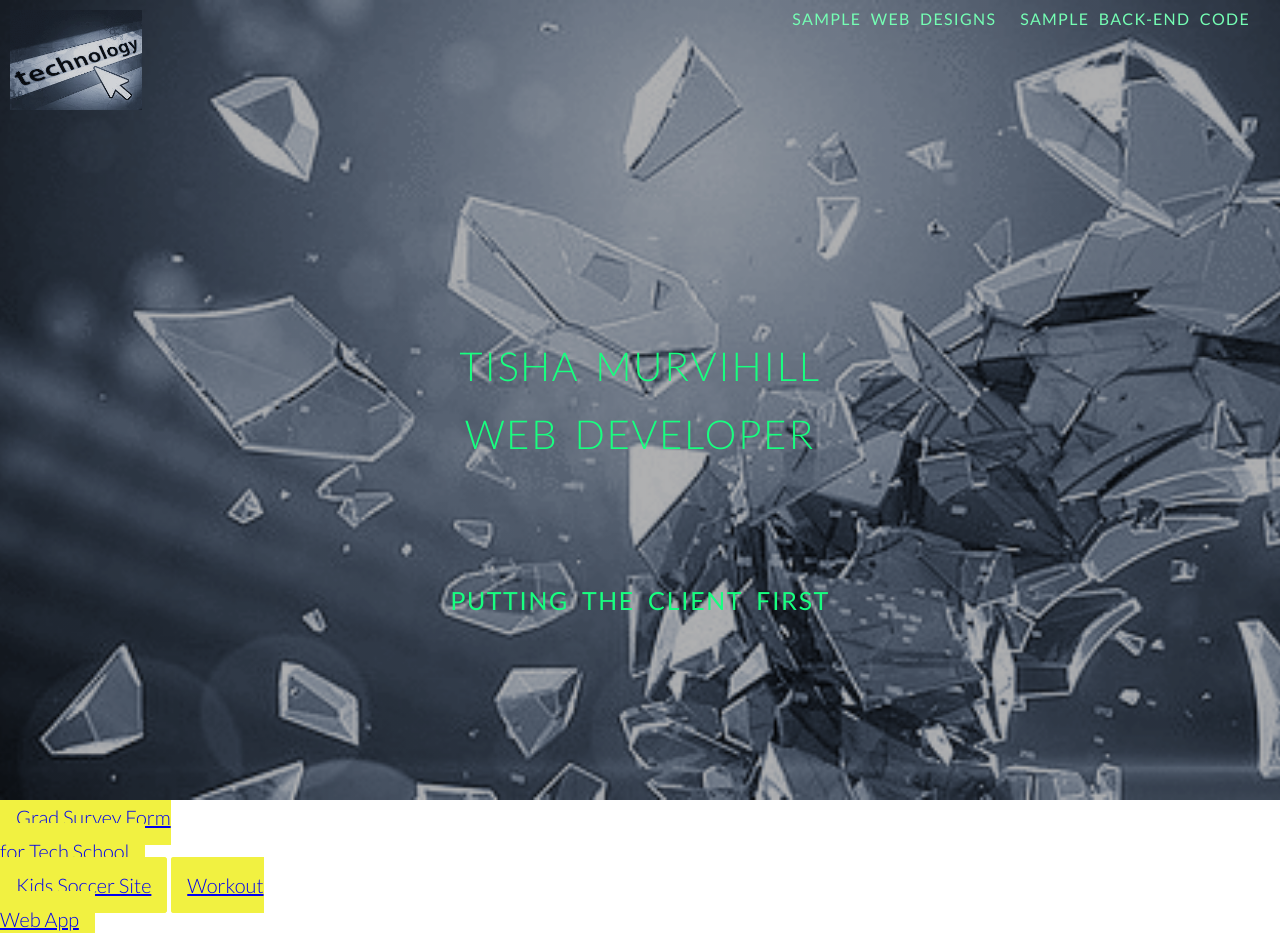
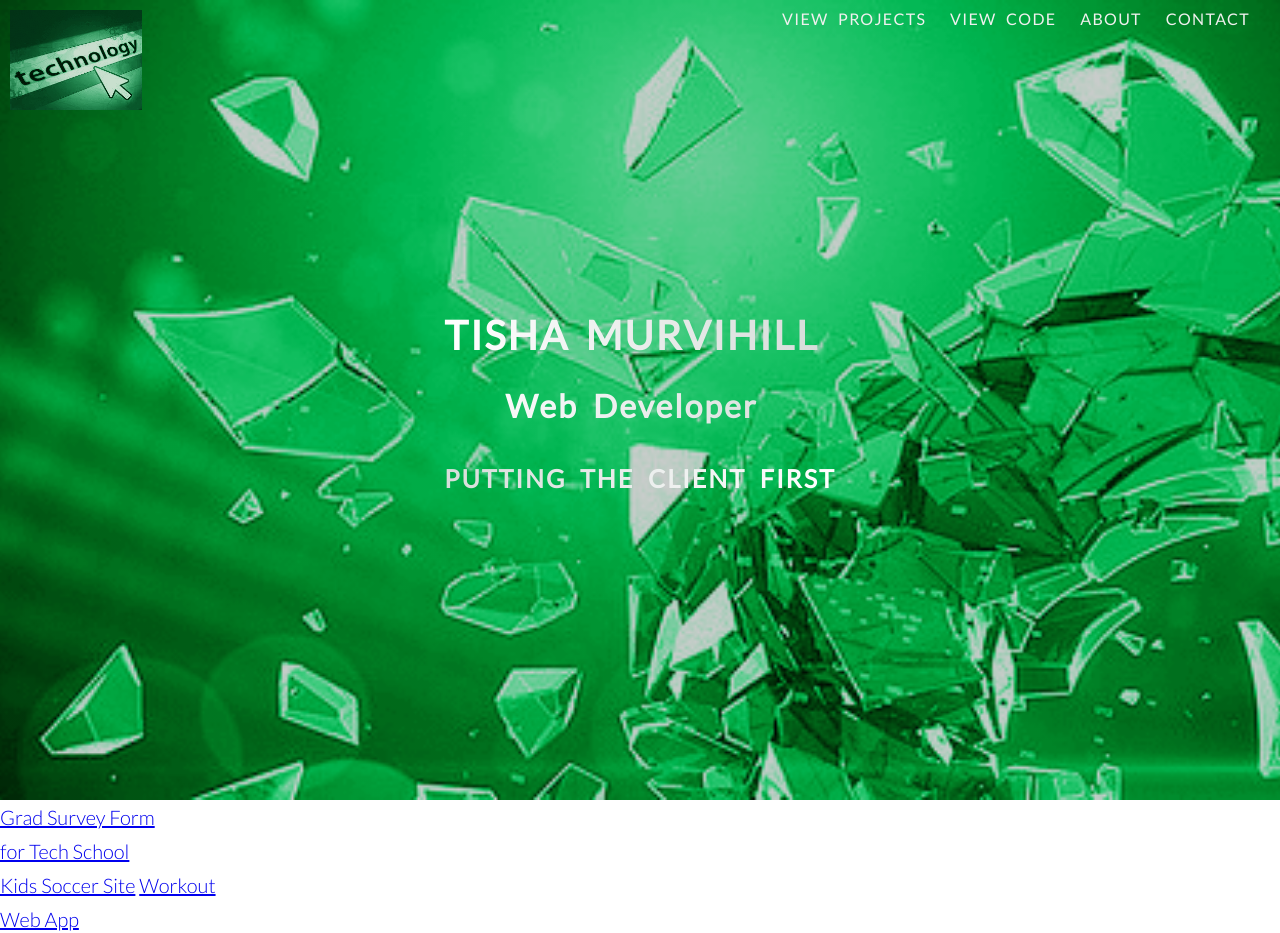
Before and after one commit to tmurvv/take2techsitesass, a website: page index.html in a window 1280 px wide. Shown: the top 933 px of the page. Drawn offline with nearby package versions, Linux system fonts and the light colour scheme.

Commit message:
Tuesday afternoon safety commit

```diff
--- a/index.html
+++ b/index.html
@@ -26,17 +26,25 @@
 
         <div class="header__topLineWrapper">
             <div class="header__logoBox">
-                <img src="img/logo.gif" alt="TechSchool Logo" class="header__logoBox--logo">
+                <img src="img/logoGreen.gif" alt="TechSchool Logo" class="header__logoBox--logo">
             </div>
 
             <div class="nav">
                 <div class="mainNav .js--main-nav">
                     <p class="nav__mainNav--mainNavItem">
-                        <a href="#sampleDevelopment">Sample Web Designs</a>
+                        <a href="#sampleDevelopment">View projects</a>
                     </p>
 
                     <p class="nav__mainNav--mainNavItem">
-                        <a href="#sampleBackendCode">Sample back-end code</a>
+                        <a href="#sampleBackendCode">View Code</a>
+                    </p>
+
+                    <p class="nav__mainNav--mainNavItem">
+                        <a href="#About">About</a>
+                    </p>
+
+                    <p class="nav__mainNav--mainNavItem">
+                        <a href="#Contact">Contact</a>
                     </p>
 
                 </div>
@@ -54,31 +62,32 @@
         <div class="header__heroBox">
             <div class="header__heroBox--mainHeading">
                 <h1 class="header__heroBox--mainHeadingText">Tisha Murvihill
-                    <br/>web developer</h1>
+                    <br/>
+                    <span "header__heroBox--mainHeadingTextLine2">Web Developer</span>
+                </h1>
             </div>
 
             <div class="header__heroBox--subTitle">
                 <h2 class="header__heroBox--subTitleText">Putting the client first</h2>
             </div>
         </div>
-
     </header>
 
-    <section class="projects">
-        <div class="tiles subgrid" id="sampleFrontEndProjects">
-            <a class="btn tile1" href="InnoGradSurvey/gradindex.html" target="_blank">Grad Survey Form
+    <section class="projectSection">
+        <div class="cardWrapper" id="projects">
+            <a class="cardWrapper__card cardWrapper__card--front" href="InnoGradSurvey/gradindex.html" target="_blank">Grad Survey Form
                 <br>for Tech School
                 <br>
             </a>
-            <a class="btn tile2" href="#">Kids Soccer Site</a>
-            <a class="btn tile3" href="#">Workout
+            <a class="cardWrapper__card cardWrapper__card--front" href="#">Kids Soccer Site</a>
+            <a class="cardWrapper__card cardWrapper__card--front" href="#">Workout
                 <br>Web App</a>
         </div>
     </section>
 
 
     <!-- comment out grid class divs  below and then copy and paste as needed -->
-    <section class="grid-test">
+    <!-- <section class="grid-test">
         <h3>If you see rows and columns below then your grid is working:</h3>
         <br/>
         <div class="row">
@@ -141,7 +150,7 @@
                 Col 3 of 4
             </div>
         </div>
-    </section>
+    </section> -->
 
 </body>
 
--- a/sass/abstracts/_mixin.scss
+++ b/sass/abstracts/_mixin.scss
@@ -11,6 +11,15 @@
     top: 50%;
     left: 50%;
     transform: translate(-50%, -50%);
+}
+
+
+@mixin clipText {
+    display: inline-block;
+    background-image: linear-gradient(to right, $colorPrimary-light, $colorPrimary-dark);
+    -webkit-background-clip: text;
+    background-clip: text;
+    color: transparent;
 }
 
 //MEDIA QUERIES SECTION
--- a/sass/abstracts/_variables.scss
+++ b/sass/abstracts/_variables.scss
@@ -1,6 +1,21 @@
+//COLORS
+
 $colorPrimary: #18ff80;
-$colorPrimary-light: #75feb4;
-$colorPrimary-dark: #00e56a;
+$colorPrimary-light: #AADDBB;
+$colorPrimary-dark: #00a84b;
+
+$colorSecondary: #D7DDDA;
+
+$colorGrey-light1: #f7f7f7;
+$colorGrey-light2: #eee;
+
+$colorGrey-dark1: #777;
+$colorGrey-dark2: #999;
+$colorGrey-dark3: #333;
+
+$colorBlack: #000;
+$colorWhite: #ffffff;
+$colorOffwhite: #f0f0ee;
 
 //GRID VARIABLES
 
--- a/sass/base/_typography.scss
+++ b/sass/base/_typography.scss
@@ -13,19 +13,46 @@ body {
 
 h1,
 h2  {
-    font-weight: 300;
+
     text-transform: uppercase;
-    color: $colorPrimary;
+    color: $colorOffwhite;
     word-spacing: 7px;
     text-align: center;
     letter-spacing: 1.5px;
 }
-
 h1 {
     font-size: 4rem;
+
+    font-weight: 700;
+    display: inline-block;
+    background-image: linear-gradient(to right, $colorWhite, $colorSecondary);
+    -webkit-background-clip: text;
+    background-clip: text;
+    color: transparent;
+    letter-spacing: .2rem;
+    transition: all .2s;
+
+    &:hover {
+        transform: skewY(2deg) skewX(15deg) scale(1.1);
+        text-shadow: .5rem 1rem 2rem rgba($colorBlack, .2);
+    }
 }
+
 
 h2 {
     font-size: 2.5rem;
-    font-weight: 400;
+    text-transform: uppercase;
+    font-weight: 700;
+    display: inline-block;
+    background-image: linear-gradient(to right, $colorSecondary, $colorWhite);
+    -webkit-background-clip: text;
+    background-clip: text;
+    color: transparent;
+    letter-spacing: .2rem;
+    transition: all .2s;
+
+    &:hover {
+        transform: skewY(-2deg) skewX(-15deg) scale(1.1);
+        text-shadow: .5rem 1rem 2rem rgba($colorBlack, .2);
+    }
 }
--- a/sass/components/_hero.scss
+++ /dev/null
@@ -1,13 +0,0 @@
-.hero {
-    margin-bottom: 3rem;
-    padding: 1rem;
-    border: .5rem solid #00d8d6;
-}
-
-.btn {
-    padding: 1.5rem;
-    border-radius: .3rem;
-    margin: 1rem 0;
-    background-color: rgb(241, 241, 65);
-    border: 1px solid rgb(241, 241, 65);
-}
--- /dev/null
+++ b/sass/components/_projects.scss
@@ -0,0 +1,18 @@
+.projectsection {
+    background-color: $colorOffwhite;
+    padding: 20rem;
+}
+
+
+.cardWrapper {
+
+    position: relative;
+
+    &__cards { //side
+        height: 52rem;
+        position: absolute;
+        top: 0;
+        left: 0;
+    }
+
+}
--- a/sass/layout/_header.scss
+++ b/sass/layout/_header.scss
@@ -3,17 +3,17 @@ HEADER ELEMENTS INSTRUCTIONS
 ////////////////////*/
 
 .header {
-    background-image: linear-gradient(rgba(0, 0, 0, .3), rgba(0, 0, 0, .3)), url(../img/lightglassburstmytint.gif);
+    background-image: linear-gradient(rgba(0, 0, 0, .2), rgba(0, 0, 0, .2)), url(../img/glassburstgreen.gif);
     background-repeat: no-repeat;
     background-position: center top;
     background-size: cover;
-    height: 100vh;
+    height: 85vh;
     position: relative;
+
 
     &__topLineWrapper {
         height: 15%;
     }
-
 
     &__logoBox {
         padding: 1rem;
@@ -26,17 +26,22 @@ HEADER ELEMENTS INSTRUCTIONS
     }
 
     &__heroBox {
+        @include centerBoxAbs;
+        &--mainHeading {
 
-        &--mainHeading {
-            @include centerBoxAbs;
         }
         &--mainHeadingText {
             text-align: center;
+
+            & > span {
+                text-transform: initial;
+                font-size: 80%;
+            }
         }
 
         &--subTitle {
-            @include centerBoxAbs;
-            top: 75%;
+            margin-top: 2rem;
+
         }
 
         &--subTitleText {
--- a/sass/layout/_navigation.scss
+++ b/sass/layout/_navigation.scss
@@ -10,7 +10,8 @@
 
             & a:link,
             & a:visited {
-                color: $colorPrimary-light;
+                color: $colorOffwhite;
+
                 text-decoration: none;
                 text-transform: uppercase;
                 font-size: 80%;
@@ -23,7 +24,7 @@
             }
             & a:hover,
             & a:active {
-                border-bottom: 2px solid #7f8fa6;
+                border-bottom: 2px solid $colorPrimary-light;
             }
         }
     }
```
Also changed, not shown: css/style.css, img/glassburstgreen.gif (added), img/logoGreen.gif (added).
